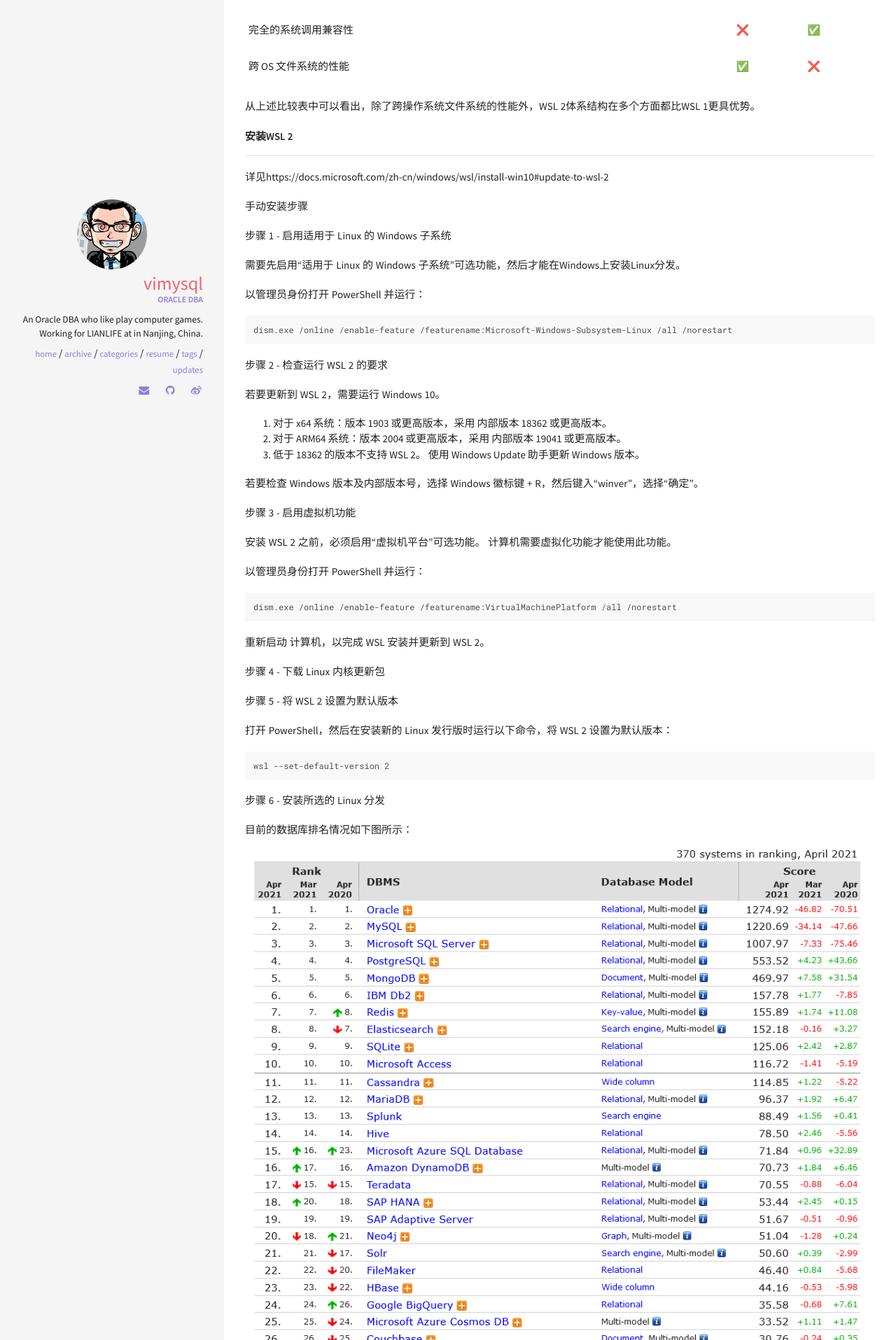
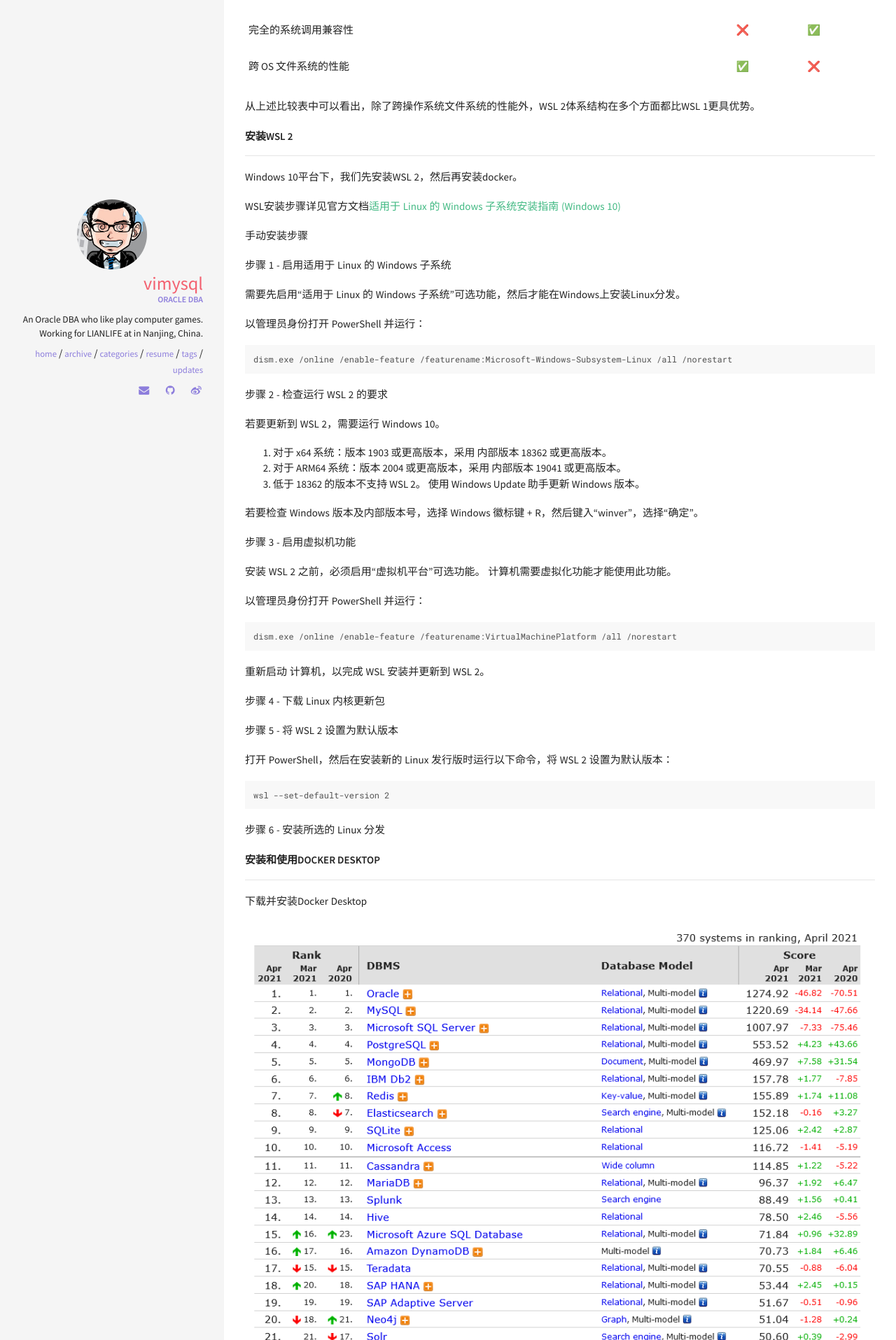
Before and after one commit to vimysql/vimysql.github.io, a Jekyll site: the page built from _posts/2021-08-07-docker-wsl2-1.md, in a window 1280 px wide. Shown: the part 1610-3525 px from the top of the page at 70% size. Built offline with Jekyll 4.4.1, drawn with Linux system fonts in a browser that asks for light colours.

Commit message:
Update 2021-08-07-docker-wsl2-1.md

```diff
--- a/_posts/2021-08-07-docker-wsl2-1.md
+++ b/_posts/2021-08-07-docker-wsl2-1.md
@@ -62,7 +62,9 @@ WSL 2使用最新、最强大的虚拟化技术在轻量级实用工具虚拟机
 
 ###### 安装WSL 2
 ----
-详见https://docs.microsoft.com/zh-cn/windows/wsl/install-win10#update-to-wsl-2
+Windows 10平台下，我们先安装WSL 2，然后再安装docker。
+
+WSL安装步骤详见官方文档[适用于 Linux 的 Windows 子系统安装指南 (Windows 10)](https://docs.microsoft.com/zh-cn/windows/wsl/install-win10#update-to-wsl-2)
 
 手动安装步骤
 
@@ -106,7 +108,10 @@ wsl --set-default-version 2
 
 步骤 6 - 安装所选的 Linux 分发
 
-目前的数据库排名情况如下图所示：
+###### 安装和使用Docker Desktop
+----
+下载并安装Docker Desktop
+
 ![image](/img/2021-04-06-python-monitorinflux/monitorinflux_1.png)
 
 
```
